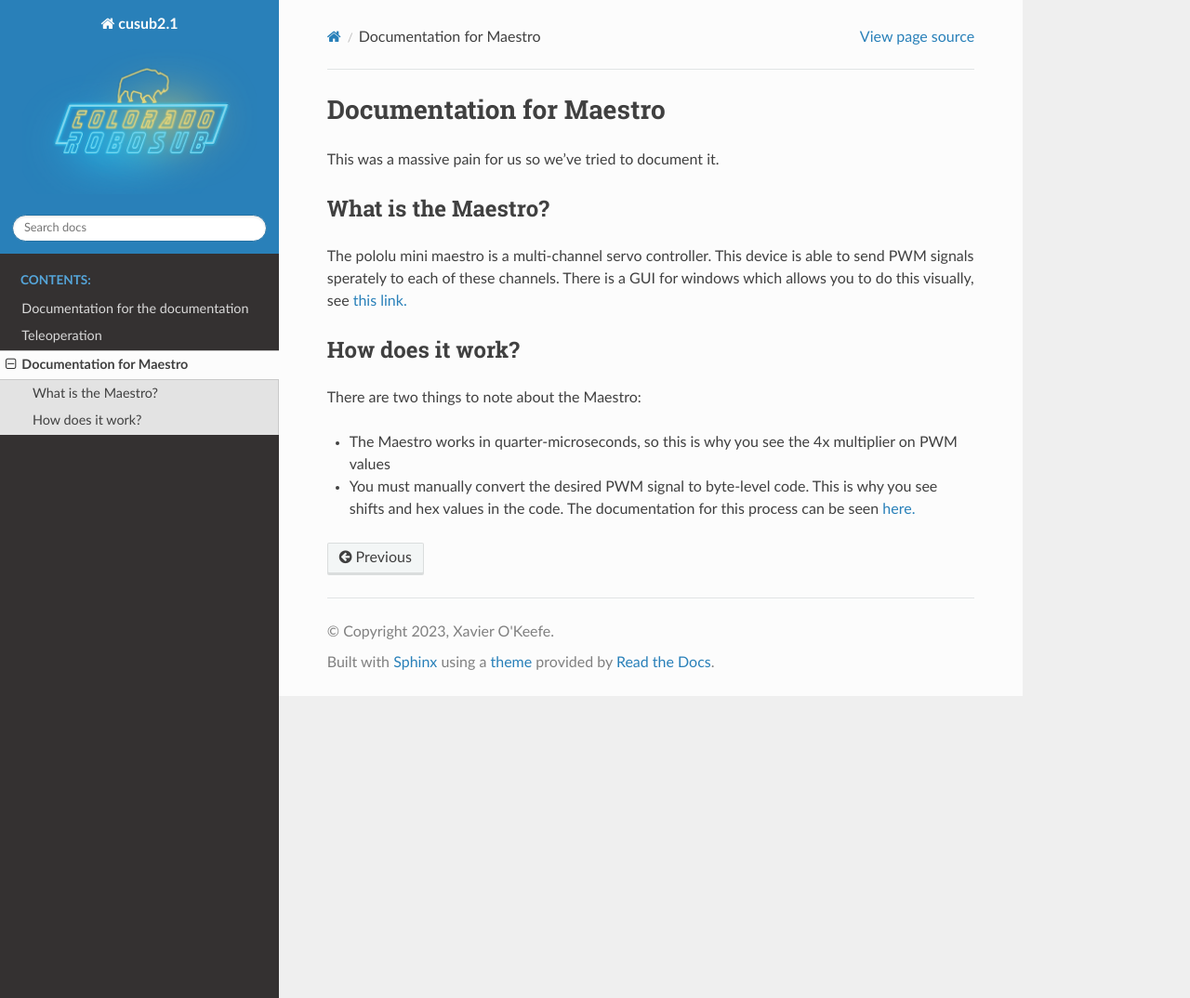
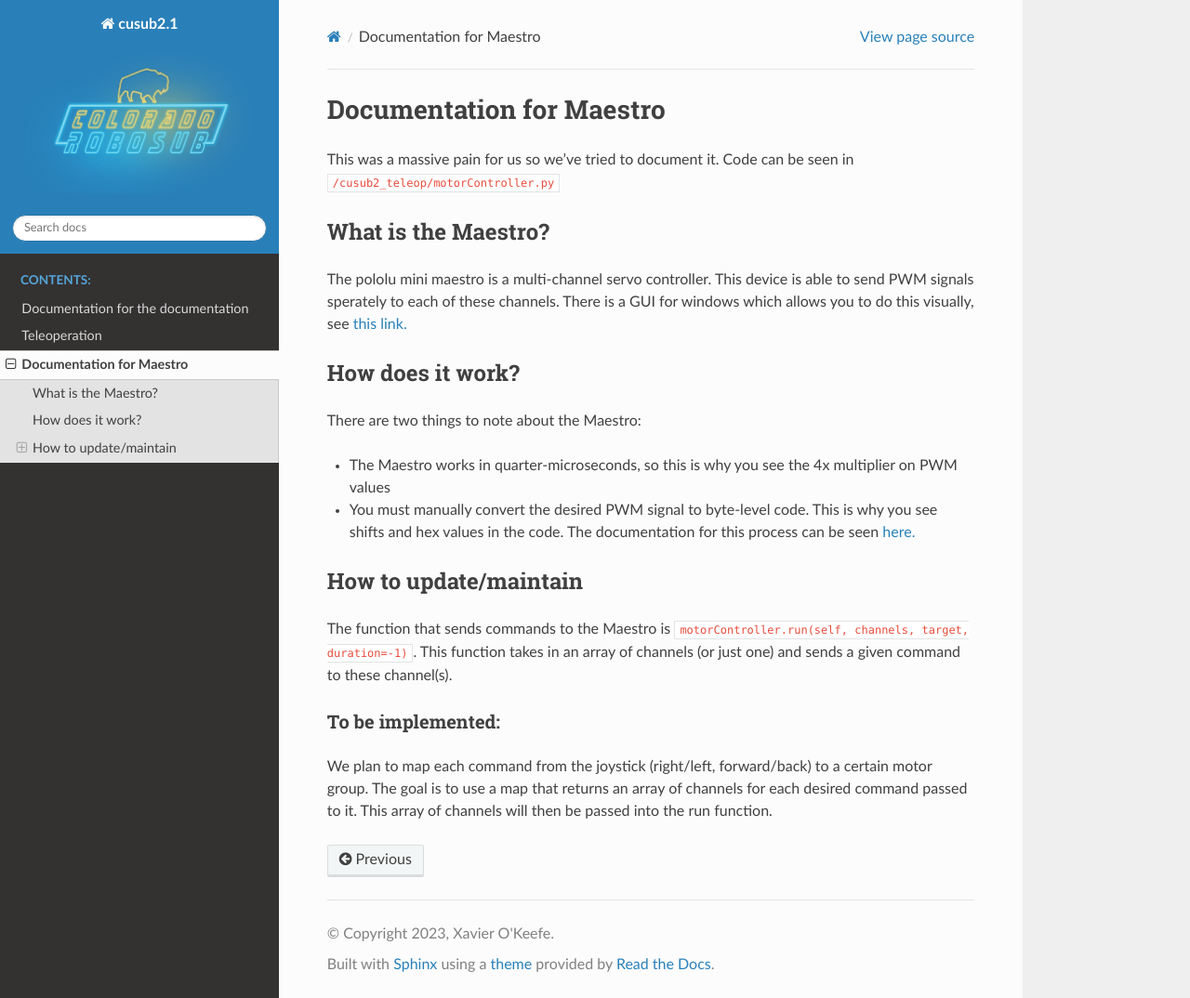
Before and after one commit to jTucker583/cusub2.1, a Sphinx documentation site: the page built from docs/maestro.md, in a window 1280 px wide and 1074 px high. Shown: the whole window at 93% size. Built offline with Sphinx 7.4.7 and the Read the Docs theme 2.0.0, drawn with Linux system fonts in a browser that asks for light colours.

Commit message:
Update maestro.md

```diff
--- a/docs/maestro.md
+++ b/docs/maestro.md
@@ -1,5 +1,5 @@
 # Documentation for Maestro
-This was a massive pain for us so we've tried to document it.
+This was a massive pain for us so we've tried to document it. Code can be seen in `/cusub2_teleop/motorController.py`
 
 ## What is the Maestro?
 The pololu mini maestro is a multi-channel servo controller. This device is able to send PWM signals sperately to each of these channels. There is a GUI for windows which allows you to do this visually, see [this link.](https://www.pololu.com/docs/0J40/3.a)
@@ -8,3 +8,8 @@ The pololu mini maestro is a multi-channel servo controller. This device is able
 There are two things to note about the Maestro:
 - The Maestro works in quarter-microseconds, so this is why you see the 4x multiplier on PWM values
 - You must manually convert the desired PWM signal to byte-level code. This is why you see shifts and hex values in the code. The documentation for this process can be seen [here.](https://www.pololu.com/docs/0J40/5.c)
+
+## How to update/maintain
+The function that sends commands to the Maestro is `motorController.run(self, channels, target, duration=-1)`. This function takes in an array of channels (or just one) and sends a given command to these channel(s).
+### To be implemented:
+We plan to map each command from the joystick (right/left, forward/back) to a certain motor group. The goal is to use a map that returns an array of channels for each desired command passed to it. This array of channels will then be passed into the run function.
```
